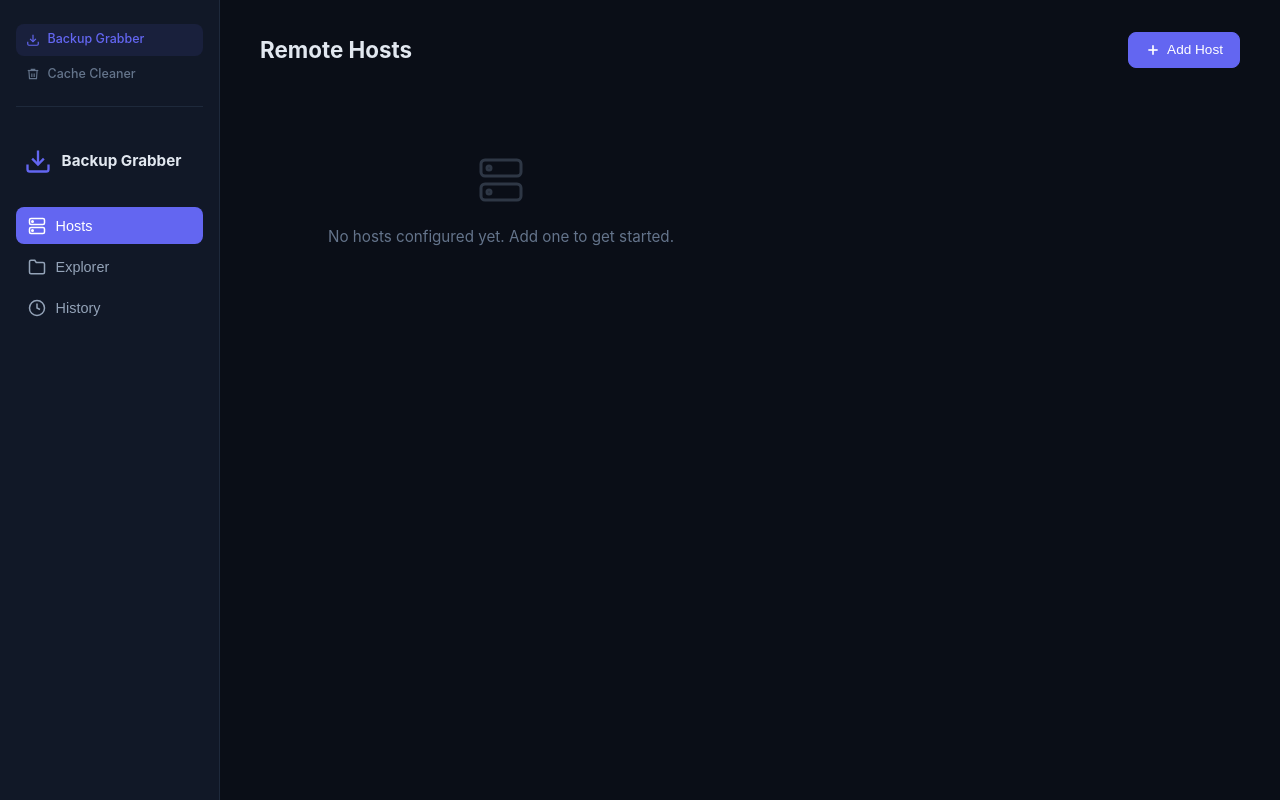
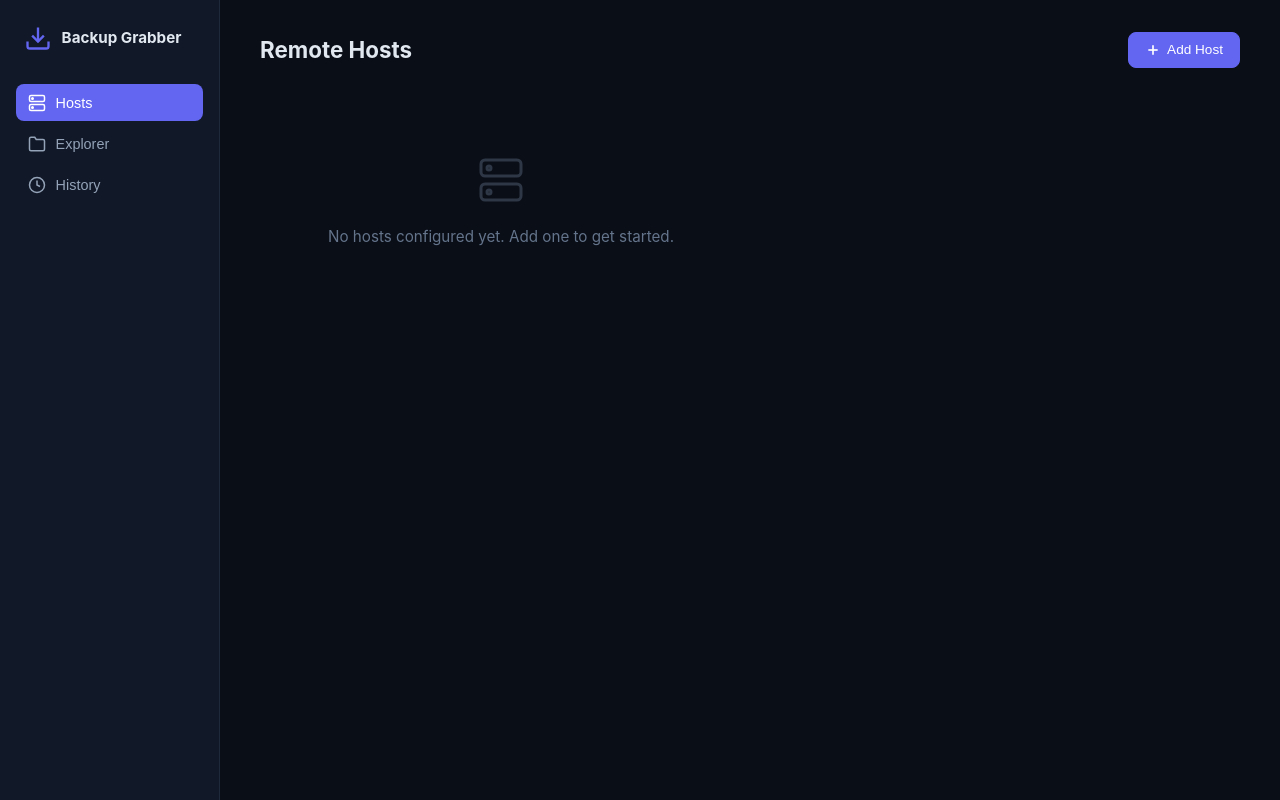
Before and after one commit to boroborovski/backup-grabber, a Flask app: page / in a window 1280 px wide. Run offline with Flask 3, Linux system fonts and the light colour scheme; data that the repository does not hold is empty; parts of the project's set-up code (start-up, migrations or seed data) failed here and were passed over.

Commit message:
Add group/tag field to hosts; remove app switcher
- Added grp column (TEXT, DEFAULT '') to hosts table with migration
- Wired grp into host CREATE/UPDATE API and form
- renderHosts() now groups cards under labelled section headers
- Removed app-switcher links (teams use portals independently)
- Replaced app-switcher CSS with host-group header styles

Co-Authored-By: Claude Sonnet 4.5 <noreply@anthropic.com>

```diff
--- a/app.py
+++ b/app.py
@@ -52,6 +52,7 @@ def init_db():
             port         INTEGER NOT NULL DEFAULT 22,
             username     TEXT NOT NULL,
             ssh_key      TEXT NOT NULL DEFAULT '/root/.ssh/id_ed25519',
+            grp          TEXT NOT NULL DEFAULT '',
             remote_paths TEXT NOT NULL,
             schedule     TEXT,
             keep_last    INTEGER NOT NULL DEFAULT 0,
@@ -240,10 +241,11 @@ def create_host():
     host_id = str(uuid.uuid4())
     db = get_db()
     db.execute(
-        "INSERT INTO hosts (id, name, hostname, port, username, ssh_key, remote_paths, schedule, keep_last, created_at) "
-        "VALUES (?, ?, ?, ?, ?, ?, ?, ?, ?, ?)",
+        "INSERT INTO hosts (id, name, hostname, port, username, ssh_key, grp, remote_paths, schedule, keep_last, created_at) "
+        "VALUES (?, ?, ?, ?, ?, ?, ?, ?, ?, ?, ?)",
         (host_id, data["name"], data["hostname"], data.get("port", 22),
          data["username"], data.get("ssh_key") or "/root/.ssh/id_ed25519",
+         data.get("grp") or "",
          json.dumps(data["remote_paths"]),
          data.get("schedule") or None, data.get("keep_last", 0),
          datetime.utcnow().isoformat()),
@@ -259,9 +261,10 @@ def update_host(host_id):
     data = request.json
     db = get_db()
     db.execute(
-        "UPDATE hosts SET name=?, hostname=?, port=?, username=?, ssh_key=?, remote_paths=?, schedule=?, keep_last=? WHERE id=?",
+        "UPDATE hosts SET name=?, hostname=?, port=?, username=?, ssh_key=?, grp=?, remote_paths=?, schedule=?, keep_last=? WHERE id=?",
         (data["name"], data["hostname"], data.get("port", 22),
          data["username"], data.get("ssh_key") or "/root/.ssh/id_ed25519",
+         data.get("grp") or "",
          json.dumps(data["remote_paths"]),
          data.get("schedule") or None, data.get("keep_last", 0), host_id),
     )
@@ -394,15 +397,18 @@ def index():
 
 init_db()
 
-# Migrate: add ssh_key column to existing databases that predate this field
+# Migrate: add columns to existing databases
 _mdb = sqlite3.connect(DB_PATH)
-try:
-    _mdb.execute("ALTER TABLE hosts ADD COLUMN ssh_key TEXT NOT NULL DEFAULT '/root/.ssh/id_ed25519'")
-    _mdb.commit()
-except sqlite3.OperationalError:
-    pass  # column already exists
-finally:
-    _mdb.close()
+for _sql in [
+    "ALTER TABLE hosts ADD COLUMN ssh_key TEXT NOT NULL DEFAULT '/root/.ssh/id_ed25519'",
+    "ALTER TABLE hosts ADD COLUMN grp TEXT NOT NULL DEFAULT ''",
+]:
+    try:
+        _mdb.execute(_sql)
+        _mdb.commit()
+    except sqlite3.OperationalError:
+        pass
+_mdb.close()
 
 load_schedules()
 
--- a/static/app.js
+++ b/static/app.js
@@ -1,7 +1,3 @@
-// ── App switcher ─────────────────────────────────────────────────────
-document.getElementById("link-cache").href =
-  window.location.protocol + "//" + window.location.hostname + ":5001";
-
 // ── Tab switching ────────────────────────────────────────────────────
 document.querySelectorAll(".nav-btn").forEach(btn => {
   btn.addEventListener("click", () => {
@@ -184,29 +180,13 @@ async function loadHosts() {
   }
 }
 
-function renderHosts() {
-  const el = document.getElementById("host-list");
-  if (!hostsCache.length) {
-    el.innerHTML = `
-      <div class="empty-state">
-        <svg viewBox="0 0 24 24" width="48" height="48" fill="none" stroke="currentColor" stroke-width="1.5">
-          <rect x="2" y="2" width="20" height="8" rx="2"/><rect x="2" y="14" width="20" height="8" rx="2"/>
-          <circle cx="6" cy="6" r="1"/><circle cx="6" cy="18" r="1"/>
-        </svg>
-        <p>No hosts configured yet. Add one to get started.</p>
-      </div>`;
-    return;
-  }
-  el.innerHTML = hostsCache.map(h => {
+function hostCardHtml(h) {
   const paths = JSON.parse(h.remote_paths);
   const isRunning = h.last_status === "running";
-
   let lastBadge = "";
   if (isRunning) {
     lastBadge = `<span class="last-run-info" data-running-hostid="${h.id}">
-        <span class="status status-running">
-          <span class="spinner-inline"></span> running
-        </span>
+      <span class="status status-running"><span class="spinner-inline"></span> running</span>
     </span>`;
   } else if (h.last_status) {
     const rel = formatRelative(h.last_run);
@@ -217,7 +197,6 @@ function renderHosts() {
   } else {
     lastBadge = `<span class="last-run-info"><span class="never-run">Never backed up</span></span>`;
   }
-
   return `
   <div class="host-card${isRunning ? " host-card-running" : ""}">
     <div class="host-card-top">
@@ -244,7 +223,54 @@ function renderHosts() {
       ${paths.map(p => `<span class="tag">${esc(p)}</span>`).join("")}
     </div>
   </div>`;
-  }).join("");
+}
+
+function renderHosts() {
+  const el = document.getElementById("host-list");
+  if (!hostsCache.length) {
+    el.innerHTML = `
+      <div class="empty-state">
+        <svg viewBox="0 0 24 24" width="48" height="48" fill="none" stroke="currentColor" stroke-width="1.5">
+          <rect x="2" y="2" width="20" height="8" rx="2"/><rect x="2" y="14" width="20" height="8" rx="2"/>
+          <circle cx="6" cy="6" r="1"/><circle cx="6" cy="18" r="1"/>
+        </svg>
+        <p>No hosts configured yet. Add one to get started.</p>
+      </div>`;
+    return;
+  }
+
+  // Group hosts: named groups first (sorted), then ungrouped
+  const groups = {};
+  const ungrouped = [];
+  for (const h of hostsCache) {
+    const g = h.grp ? h.grp.trim() : "";
+    if (g) {
+      if (!groups[g]) groups[g] = [];
+      groups[g].push(h);
+    } else {
+      ungrouped.push(h);
+    }
+  }
+
+  const sortedGroupNames = Object.keys(groups).sort((a, b) => a.localeCompare(b));
+  let html = "";
+
+  for (const gname of sortedGroupNames) {
+    html += `<div class="host-group">
+      <div class="host-group-header"><span class="host-group-label">${esc(gname)}</span></div>
+      <div class="card-grid">${groups[gname].map(hostCardHtml).join("")}</div>
+    </div>`;
+  }
+
+  if (ungrouped.length) {
+    const wrap = sortedGroupNames.length ? `<div class="host-group">
+      <div class="host-group-header"><span class="host-group-label host-group-ungrouped">Ungrouped</span></div>
+      <div class="card-grid">${ungrouped.map(hostCardHtml).join("")}</div>
+    </div>` : `<div class="card-grid">${ungrouped.map(hostCardHtml).join("")}</div>`;
+    html += wrap;
+  }
+
+  el.innerHTML = html;
 }
 
 // ── Test SSH connection ───────────────────────────────────────────────
@@ -270,8 +296,9 @@ function showHostForm(host) {
   document.getElementById("host-hostname").value = host ? host.hostname : "";
   document.getElementById("host-port").value = host ? host.port : 22;
   document.getElementById("host-username").value = host ? host.username : "";
-  document.getElementById("host-ssh-key").value = host ? (host.ssh_key || "/root/.ssh/id_ed25519") : "/root/.ssh/id_ed25519";
-  document.getElementById("host-paths").value = host ? JSON.parse(host.remote_paths).join("\n") : "";
+  document.getElementById("host-ssh-key").value  = host ? (host.ssh_key || "/root/.ssh/id_ed25519") : "/root/.ssh/id_ed25519";
+  document.getElementById("host-group").value    = host ? (host.grp || "") : "";
+  document.getElementById("host-paths").value    = host ? JSON.parse(host.remote_paths).join("\n") : "";
   document.getElementById("host-keep-last").value = host ? (host.keep_last || 0) : 0;
 
   const preset = document.getElementById("host-schedule-preset");
@@ -313,6 +340,7 @@ async function saveHost(e) {
     port: parseInt(document.getElementById("host-port").value),
     username: document.getElementById("host-username").value,
     ssh_key: document.getElementById("host-ssh-key").value.trim() || "/root/.ssh/id_ed25519",
+    grp: document.getElementById("host-group").value.trim(),
     remote_paths: paths,
     schedule: getScheduleValue(),
     keep_last: parseInt(document.getElementById("host-keep-last").value) || 0,
--- a/static/style.css
+++ b/static/style.css
@@ -441,27 +441,27 @@ textarea { resize: vertical; }
 .toast-success { background: rgba(34,197,94,.15); color: var(--green); border: 1px solid rgba(34,197,94,.3); }
 .toast-error   { background: rgba(239,68,68,.15); color: var(--red); border: 1px solid rgba(239,68,68,.3); }
 
-/* ── App switcher ───────────────────────────────── */
-.app-switcher {
-  display: flex;
-  flex-direction: column;
-  gap: .2rem;
-  padding-bottom: 1rem;
-  border-bottom: 1px solid var(--border);
-  margin-bottom: .5rem;
-}
+/* ── Host groups ────────────────────────────────── */
+.host-group { margin-bottom: 2rem; }
 
-.app-switch-btn {
+.host-group-header {
   display: flex;
   align-items: center;
-  gap: .5rem;
-  padding: .4rem .6rem;
-  border-radius: var(--radius-sm);
-  font-size: .78rem;
-  font-weight: 500;
-  color: var(--text-muted);
-  text-decoration: none;
-  transition: all .15s;
+  gap: .75rem;
+  margin-bottom: .75rem;
 }
-.app-switch-btn:hover { background: var(--surface2); color: var(--text-dim); }
-.app-switch-btn.active { color: var(--accent); background: rgba(99,102,241,.1); }
+.host-group-header::after {
+  content: "";
+  flex: 1;
+  height: 1px;
+  background: var(--border);
+}
+.host-group-label {
+  font-size: .72rem;
+  font-weight: 700;
+  letter-spacing: .07em;
+  text-transform: uppercase;
+  color: var(--accent);
+  white-space: nowrap;
+}
+.host-group-ungrouped { color: var(--text-muted); }
--- a/templates/index.html
+++ b/templates/index.html
@@ -9,16 +9,6 @@
 <body>
   <div class="shell">
     <aside class="sidebar">
-      <div class="app-switcher">
-        <a class="app-switch-btn active" href="#">
-          <svg viewBox="0 0 24 24" width="14" height="14" fill="none" stroke="currentColor" stroke-width="2"><path d="M21 15v4a2 2 0 0 1-2 2H5a2 2 0 0 1-2-2v-4"/><polyline points="7 10 12 15 17 10"/><line x1="12" y1="15" x2="12" y2="3"/></svg>
-          Backup Grabber
-        </a>
-        <a class="app-switch-btn" id="link-cache" href="#">
-          <svg viewBox="0 0 24 24" width="14" height="14" fill="none" stroke="currentColor" stroke-width="2"><polyline points="3 6 5 6 21 6"/><path d="M19 6l-1 14H6L5 6"/><path d="M10 11v6"/><path d="M14 11v6"/><path d="M9 6V4h6v2"/></svg>
-          Cache Cleaner
-        </a>
-      </div>
       <div class="logo">
         <svg viewBox="0 0 24 24" width="28" height="28" fill="none" stroke="currentColor" stroke-width="2"><path d="M21 15v4a2 2 0 0 1-2 2H5a2 2 0 0 1-2-2v-4"/><polyline points="7 10 12 15 17 10"/><line x1="12" y1="15" x2="12" y2="3"/></svg>
         <span>Backup Grabber</span>
@@ -80,9 +70,15 @@
         <button type="button" class="close-btn" onclick="document.getElementById('host-dialog').close()">&times;</button>
       </div>
       <input type="hidden" id="host-id">
-      <div class="field">
-        <label for="host-name">Name</label>
-        <input type="text" id="host-name" required placeholder="e.g. web-server-1">
+      <div class="field-row">
+        <div class="field grow">
+          <label for="host-name">Name</label>
+          <input type="text" id="host-name" required placeholder="e.g. web-server-1">
+        </div>
+        <div class="field grow">
+          <label for="host-group">Group <span class="hint">tag for grouping</span></label>
+          <input type="text" id="host-group" placeholder="e.g. production">
+        </div>
       </div>
       <div class="field-row">
         <div class="field grow">
```
Lines whose indentation alone changed are shown as unchanged.
